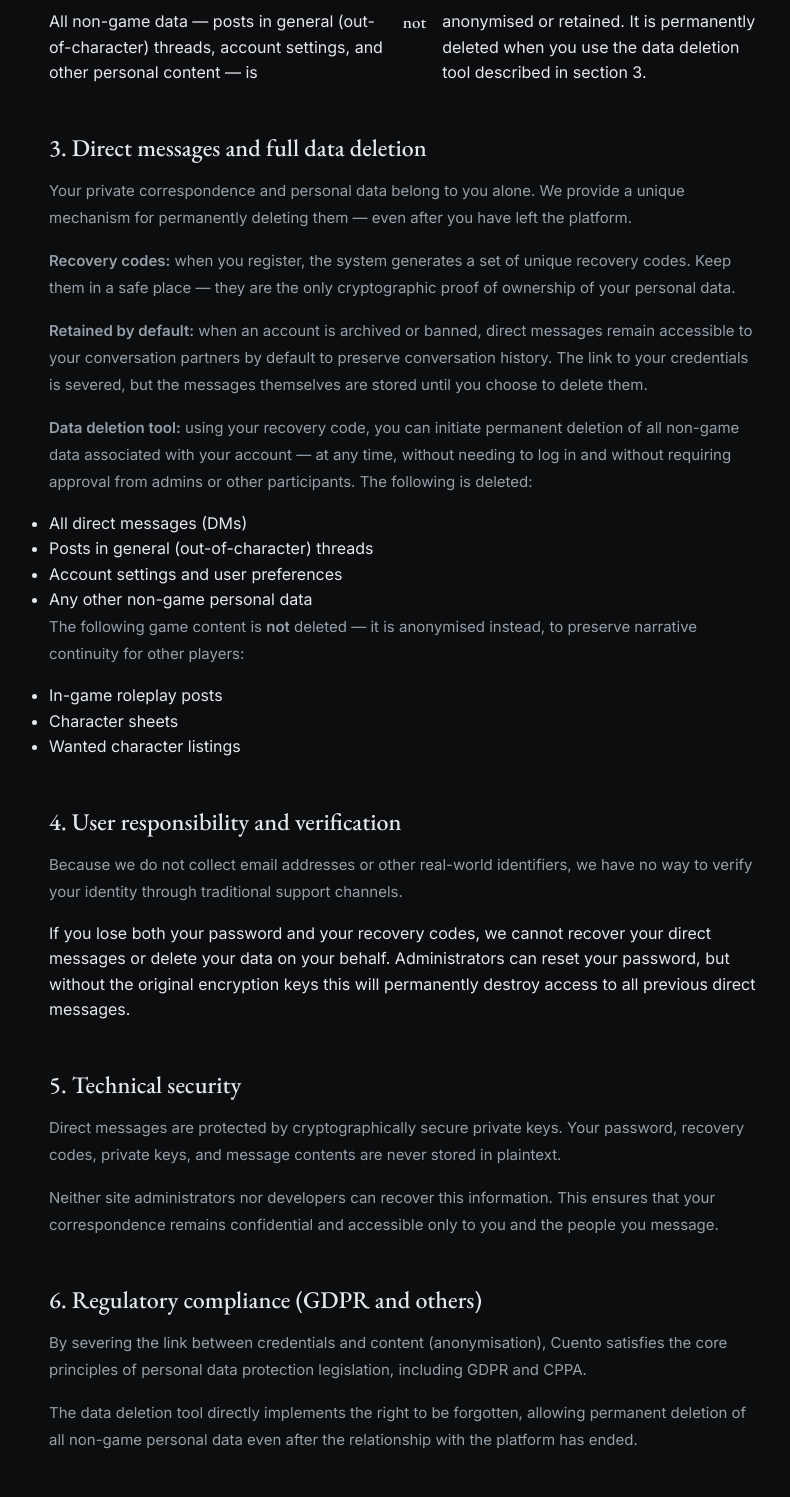
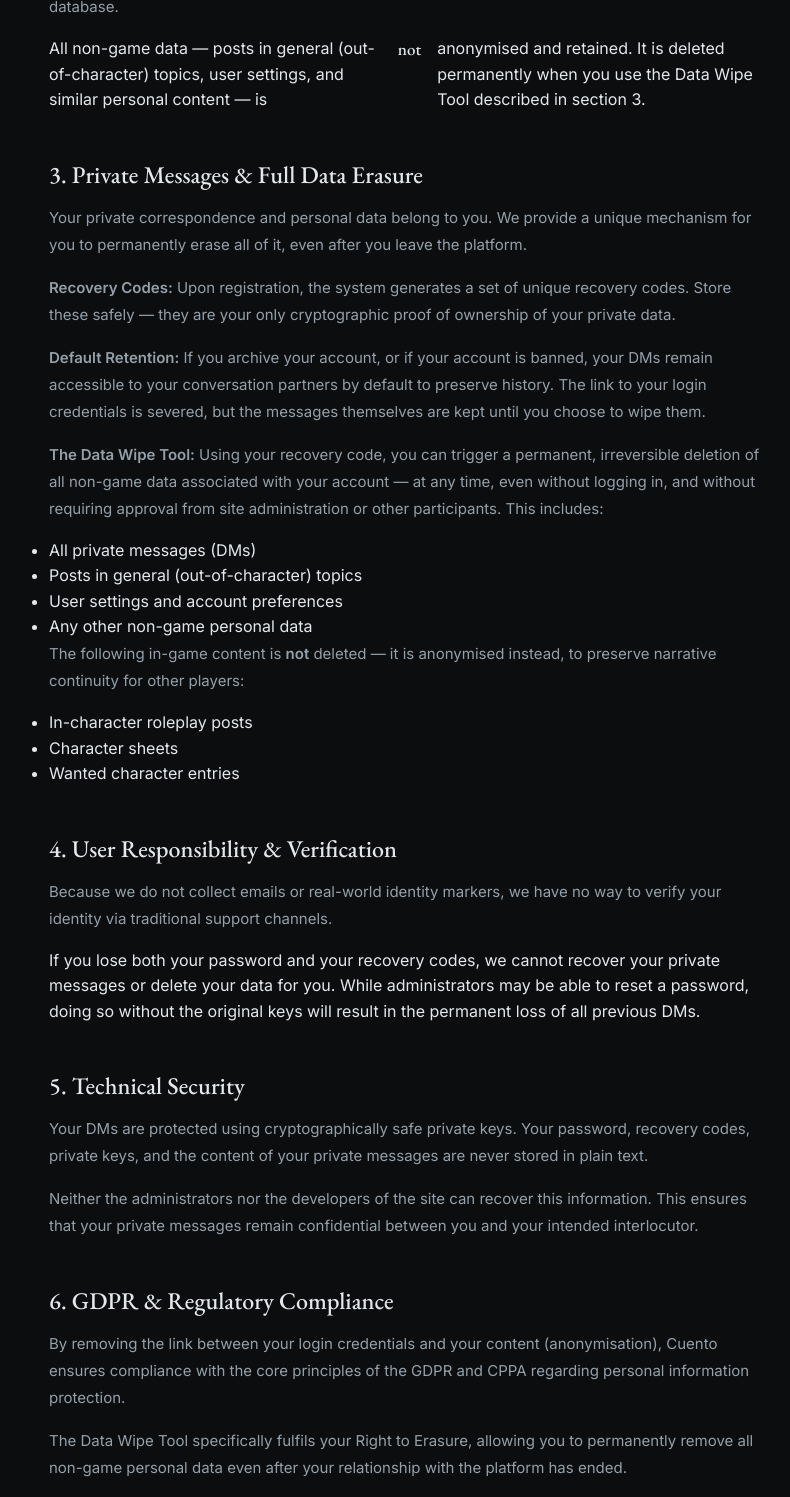
Before and after one commit to kate-makarova/cuento-site-2, an Eleventy site: page src/docs/privacy-policy.njk in a window 1280 px wide. Shown: the part 763-2260 px from the top of the page, without its empty margins (235-1025 px from the left). Built offline with nearby package versions, Linux system fonts and the light colour scheme; Eleventy itself is replaced by a stand-in of ours; files that its build step writes are made by us from their sources.

Commit message:
Replace EN privacy policy with original text from cuento-site repo
Co-Authored-By: Claude Sonnet 4.6 <noreply@anthropic.com>

```diff
--- a/src/docs/privacy-policy.njk
+++ b/src/docs/privacy-policy.njk
@@ -9,50 +9,114 @@ eleventyExcludeFromCollections: true
 <div class="container" style="max-width: 760px; padding: 60px 24px;">
   <div class="docs-article active">
 
-    <h1>Privacy Policy and Data Processing</h1>
+    <h1>Data &amp; Privacy Policy</h1>
 
-    <h2>1. Our philosophy: privacy by design</h2>
-    <p>Cuento is built on a Zero-PII (no personally identifiable information) model. We believe you should be able to create stories without leaving a digital footprint.</p>
+    <h2>1. Our Philosophy: Privacy by Design</h2>
+    <p>
+      Cuento is built on a Zero-PII (Personally Identifiable Information) model. We believe
+      you should be able to tell stories without leaving a digital footprint.
+    </p>
     <ul>
-      <li><strong>No email addresses:</strong> we do not collect or store email addresses.</li>
-      <li><strong>No real-world data:</strong> your account is identified solely by the username you choose.</li>
-      <li><strong>No tracking:</strong> we do not use tracking cookies and do not sell user data.</li>
+      <li><strong>No Emails:</strong> We do not collect or store email addresses.</li>
+      <li><strong>No Real Data:</strong> Your account is identified solely by a nickname.</li>
+      <li><strong>No Tracking:</strong> We do not use tracking cookies or sell user data.</li>
     </ul>
 
-    <h2>2. Public content and narrative integrity</h2>
-    <p>Cuento is a collaborative fiction environment. To preserve the logic and readability of the game world for all participants, game content — roleplay posts, character sheets, and wanted character listings — is considered part of the shared story. By registering on any Cuento instance, you grant the platform a perpetual licence to store and display this content to maintain narrative continuity, even after you leave. When an account is archived, this content is anonymised: the username is replaced with a standard identifier (for example, <code>The_Nameless_One</code>).</p>
-    <p><strong>Severing the link:</strong> when an account is archived we permanently destroy the technical link between your credentials and your content. Once severed, this action is irreversible — we cannot associate posts with a new account because the link no longer exists in the database.</p>
-    <div class="callout">All non-game data — posts in general (out-of-character) threads, account settings, and other personal content — is <strong>not</strong> anonymised or retained. It is permanently deleted when you use the data deletion tool described in section 3.</div>
+    <h2>2. Public Content &amp; Narrative Integrity</h2>
+    <p>
+      This is a collaborative storytelling environment. To maintain the integrity and
+      readability of the world for all players, in-game content — your roleplay posts,
+      character sheets, and wanted character entries — is considered part of the shared
+      narrative. By registering on any Cuento site, you grant the platform a perpetual
+      license to retain and display this content to ensure story continuity, even after
+      you leave the site. Upon account archival, this content is anonymised: your username
+      is replaced by a generic identifier (e.g., <code>The_Nameless_One</code>).
+    </p>
+    <p>
+      <strong>The Severance:</strong> Upon archival of your user account, we permanently
+      destroy the technical link between your login credentials and your content. Once this
+      link is severed, the action is irreversible — we cannot re-link posts to a new account
+      because the connection no longer exists in our database.
+    </p>
+    <div class="callout">
+      All non-game data — posts in general (out-of-character) topics, user settings, and
+      similar personal content — is <strong>not</strong> anonymised and retained. It is
+      deleted permanently when you use the Data Wipe Tool described in section 3.
+    </div>
 
-    <h2>3. Direct messages and full data deletion</h2>
-    <p>Your private correspondence and personal data belong to you alone. We provide a unique mechanism for permanently deleting them — even after you have left the platform.</p>
-    <p><strong>Recovery codes:</strong> when you register, the system generates a set of unique recovery codes. Keep them in a safe place — they are the only cryptographic proof of ownership of your personal data.</p>
-    <p><strong>Retained by default:</strong> when an account is archived or banned, direct messages remain accessible to your conversation partners by default to preserve conversation history. The link to your credentials is severed, but the messages themselves are stored until you choose to delete them.</p>
-    <p><strong>Data deletion tool:</strong> using your recovery code, you can initiate permanent deletion of all non-game data associated with your account — at any time, without needing to log in and without requiring approval from admins or other participants. The following is deleted:</p>
+    <h2>3. Private Messages &amp; Full Data Erasure</h2>
+    <p>
+      Your private correspondence and personal data belong to you. We provide a unique
+      mechanism for you to permanently erase all of it, even after you leave the platform.
+    </p>
+    <p>
+      <strong>Recovery Codes:</strong> Upon registration, the system generates a set of
+      unique recovery codes. Store these safely — they are your only cryptographic proof
+      of ownership of your private data.
+    </p>
+    <p>
+      <strong>Default Retention:</strong> If you archive your account, or if your account
+      is banned, your DMs remain accessible to your conversation partners by default to
+      preserve history. The link to your login credentials is severed, but the messages
+      themselves are kept until you choose to wipe them.
+    </p>
+    <p>
+      <strong>The Data Wipe Tool:</strong> Using your recovery code, you can trigger a
+      permanent, irreversible deletion of all non-game data associated with your account —
+      at any time, even without logging in, and without requiring approval from site
+      administration or other participants. This includes:
+    </p>
     <ul>
-      <li>All direct messages (DMs)</li>
-      <li>Posts in general (out-of-character) threads</li>
-      <li>Account settings and user preferences</li>
+      <li>All private messages (DMs)</li>
+      <li>Posts in general (out-of-character) topics</li>
+      <li>User settings and account preferences</li>
       <li>Any other non-game personal data</li>
     </ul>
-    <p>The following game content is <strong>not</strong> deleted — it is anonymised instead, to preserve narrative continuity for other players:</p>
+    <p>
+      The following in-game content is <strong>not</strong> deleted — it is anonymised
+      instead, to preserve narrative continuity for other players:
+    </p>
     <ul>
-      <li>In-game roleplay posts</li>
+      <li>In-character roleplay posts</li>
       <li>Character sheets</li>
-      <li>Wanted character listings</li>
+      <li>Wanted character entries</li>
     </ul>
 
-    <h2>4. User responsibility and verification</h2>
-    <p>Because we do not collect email addresses or other real-world identifiers, we have no way to verify your identity through traditional support channels.</p>
-    <div class="callout">If you lose both your password and your recovery codes, we cannot recover your direct messages or delete your data on your behalf. Administrators can reset your password, but without the original encryption keys this will permanently destroy access to all previous direct messages.</div>
+    <h2>4. User Responsibility &amp; Verification</h2>
+    <p>
+      Because we do not collect emails or real-world identity markers, we have no way to
+      verify your identity via traditional support channels.
+    </p>
+    <div class="callout">
+      If you lose both your password and your recovery codes, we cannot recover your private
+      messages or delete your data for you. While administrators may be able to reset a
+      password, doing so without the original keys will result in the permanent loss of all
+      previous DMs.
+    </div>
 
-    <h2>5. Technical security</h2>
-    <p>Direct messages are protected by cryptographically secure private keys. Your password, recovery codes, private keys, and message contents are never stored in plaintext.</p>
-    <p>Neither site administrators nor developers can recover this information. This ensures that your correspondence remains confidential and accessible only to you and the people you message.</p>
+    <h2>5. Technical Security</h2>
+    <p>
+      Your DMs are protected using cryptographically safe private keys. Your password,
+      recovery codes, private keys, and the content of your private messages are never
+      stored in plain text.
+    </p>
+    <p>
+      Neither the administrators nor the developers of the site can recover this information.
+      This ensures that your private messages remain confidential between you and your
+      intended interlocutor.
+    </p>
 
-    <h2>6. Regulatory compliance (GDPR and others)</h2>
-    <p>By severing the link between credentials and content (anonymisation), Cuento satisfies the core principles of personal data protection legislation, including GDPR and CPPA.</p>
-    <p>The data deletion tool directly implements the right to be forgotten, allowing permanent deletion of all non-game personal data even after the relationship with the platform has ended.</p>
+    <h2>6. GDPR &amp; Regulatory Compliance</h2>
+    <p>
+      By removing the link between your login credentials and your content (anonymisation),
+      Cuento ensures compliance with the core principles of the GDPR and CPPA regarding
+      personal information protection.
+    </p>
+    <p>
+      The Data Wipe Tool specifically fulfils your Right to Erasure, allowing you to
+      permanently remove all non-game personal data even after your relationship with
+      the platform has ended.
+    </p>
 
   </div>
 </div>
```
